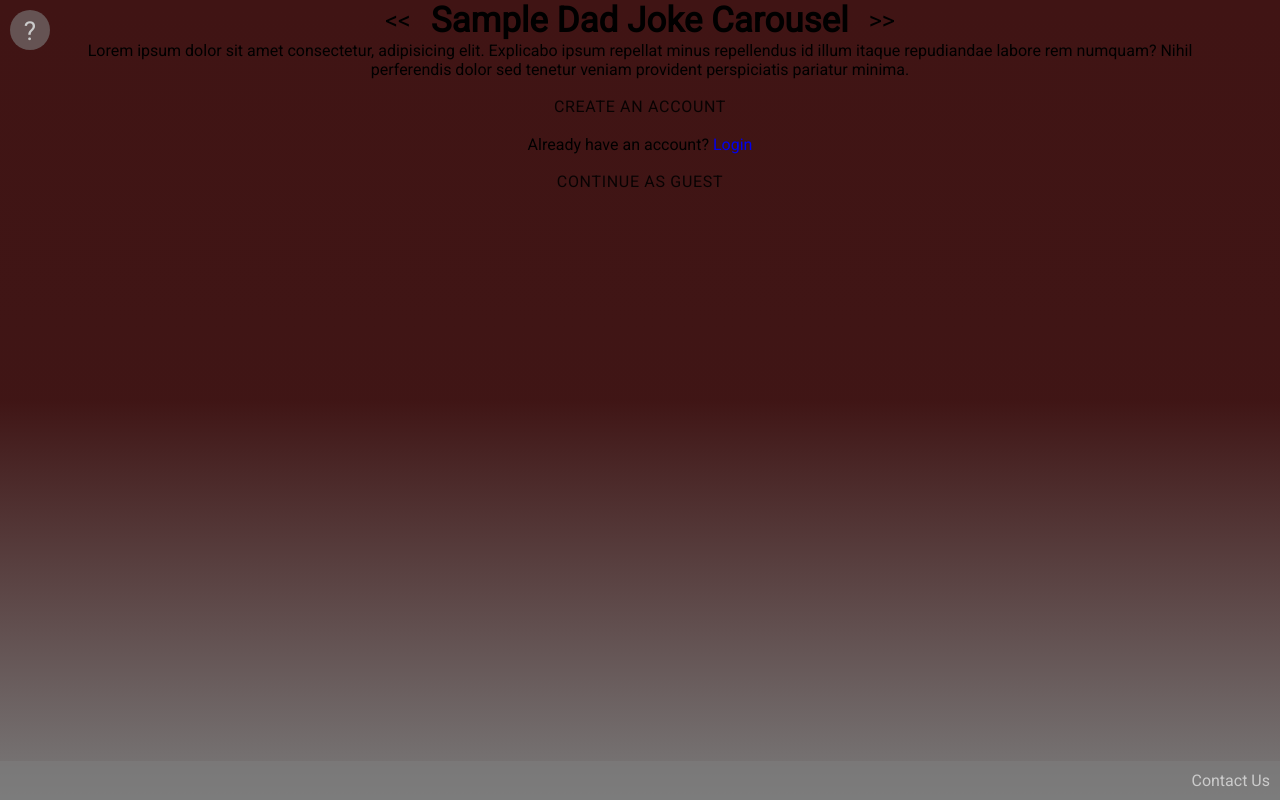
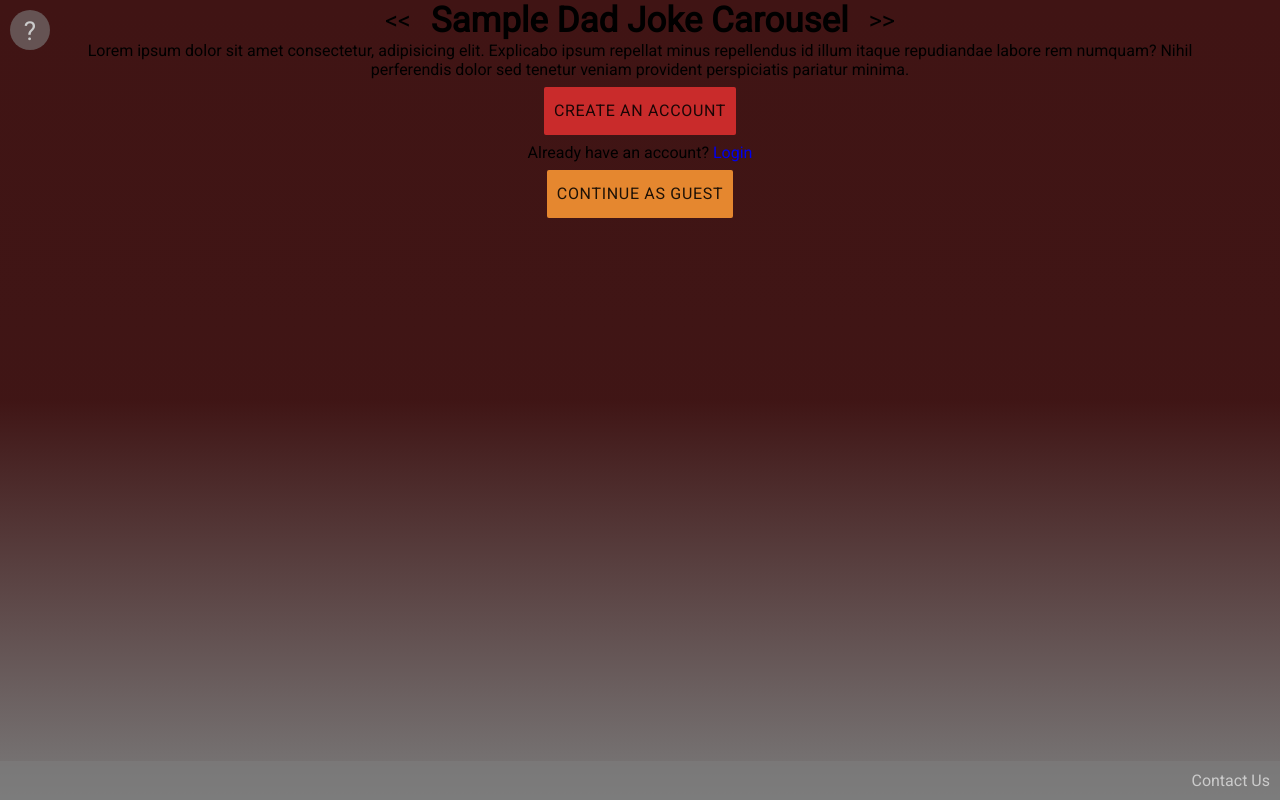
Before and after one commit to Build-Week-PT-Dad-Jokes/Front-End, a React (Create React App) app: page / in a window 1280 px wide. Built offline with nearby package versions, Linux system fonts and the light colour scheme.

Commit message:
style buttons

```diff
--- a/src/components/LandingPage.js
+++ b/src/components/LandingPage.js
@@ -3,10 +3,21 @@ import { Link } from "react-router-dom";
 import Button from "@material-ui/core/button";
 import { makeStyles } from "@material-ui/core/styles";
 
+const buttonStyles = theme => ({
+  margin: theme.spacing(1),
+  fontSize: "2.4rem",
+  borderRadius: "0.2rem",
+  padding: "1rem"
+});
+
 const useStyles = makeStyles(theme => ({
-  button: {
-    margin: theme.spacing(1),
-    fontSize: "2.4rem"
+  button1: {
+    ...buttonStyles(theme),
+    backgroundColor: "#c92b2b"
+  },
+  button2: {
+    ...buttonStyles(theme),
+    backgroundColor: "#e5872f"
   }
 }));
 
@@ -30,22 +41,16 @@ const LandingPage = props => {
               repudiandae labore rem numquam? Nihil perferendis dolor sed
               tenetur veniam provident perspiciatis pariatur minima.
             </p>
-            <Button
-              className={classes.button}
-              onClick={e => {
-                e.preventDefault();
-                history.push("/signup");
-              }}
-            >
-              Create an Account
-            </Button>
+            <Link to="/signup">
+              <Button className={classes.button1}>Create an Account</Button>
+            </Link>
             <span>
               Already have an account? <Link to="/login">Login</Link>
             </span>
             <span>
-            <Link to="/home">
-            <Button className={classes.button}>Continue As Guest</Button>
-            </Link>
+              <Link to="/home">
+                <Button className={classes.button2}>Continue As Guest</Button>
+              </Link>
             </span>
           </section>
         </div>
```
